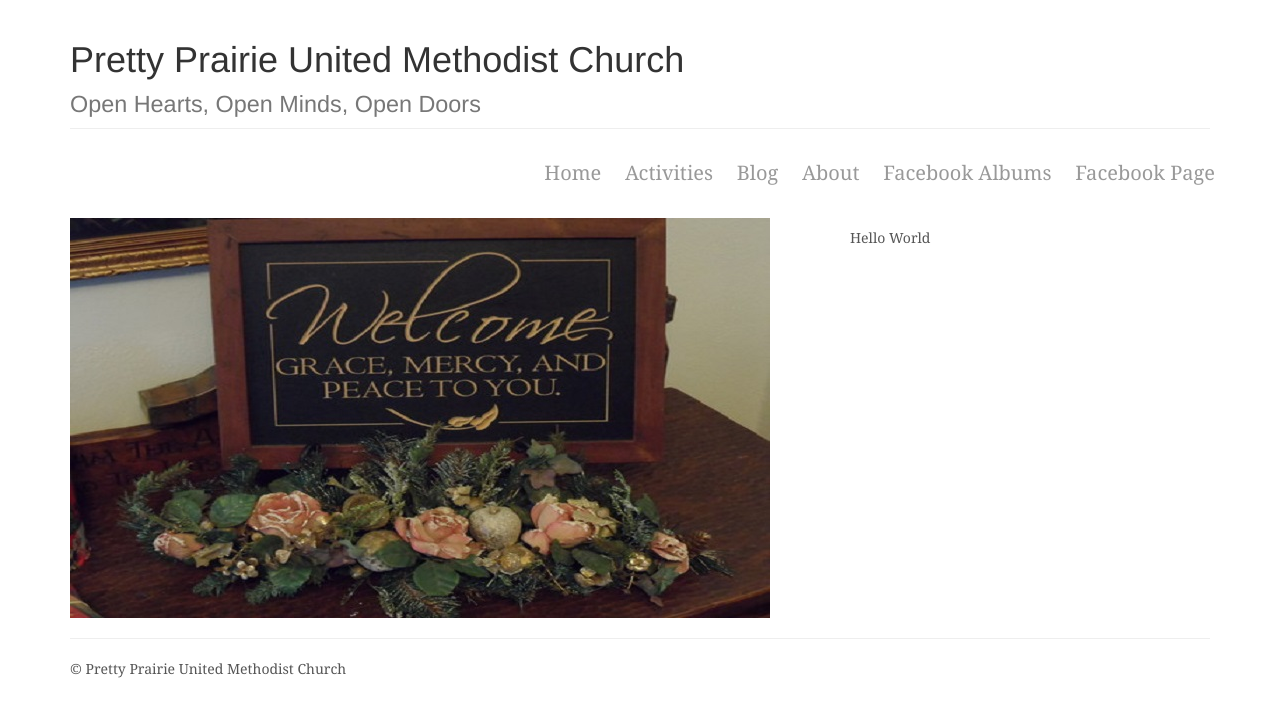
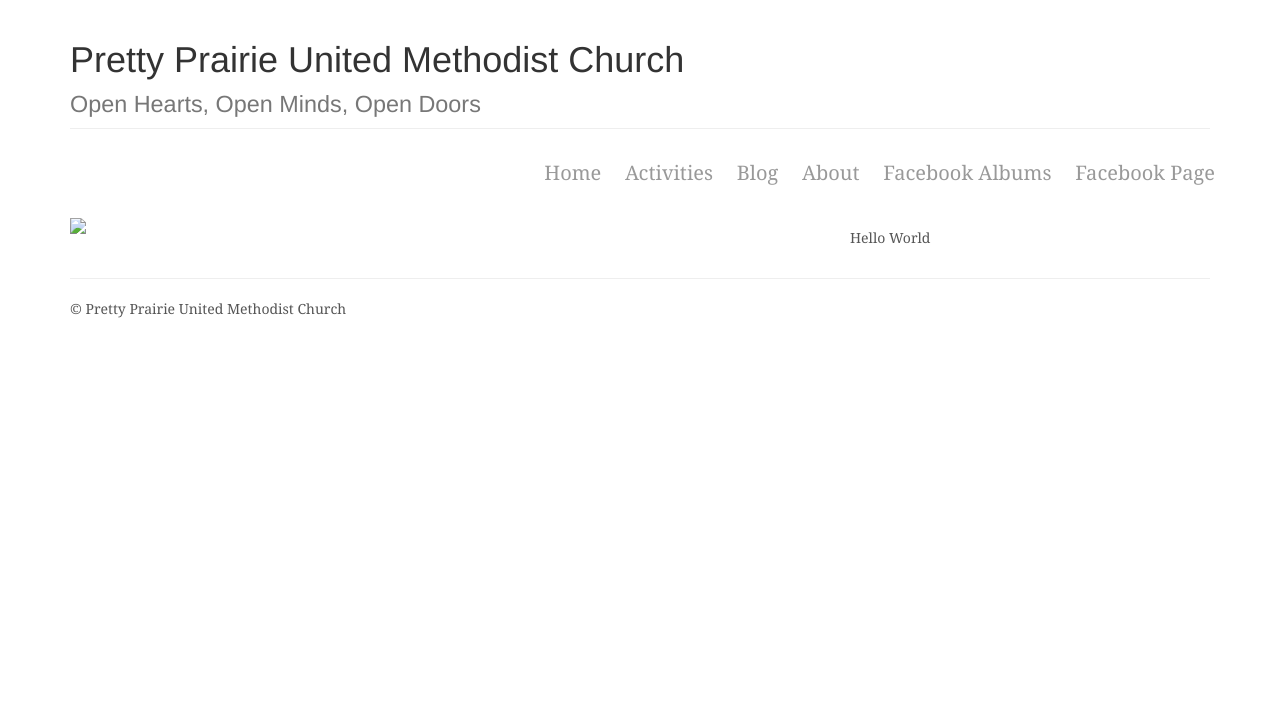
Before and after one commit to KatherineMichel/self-hosted-church-website-jekyll, a Jekyll site: the page built from welcome.md, in a window 1280 px wide. Shown: the top 717 px of the page. Built offline with Jekyll 4.4.1, drawn with Linux system fonts in a browser that asks for light colours; nearby versions of some CDN libraries; library files that are not in the unit come from our copies.

Commit message:
Update page.html

```diff
--- a/_layouts/page.html
+++ b/_layouts/page.html
@@ -17,7 +17,7 @@
         <div class="row">
 
             <div class="col-md-8">
-                <img class="img-responsive" img src="/images/{{ page.thumbnail }}">
+                <img class="img-responsive" img src="{{ page.thumbnail }}">
             </div>
 
             <div class="col-md-4">
```
